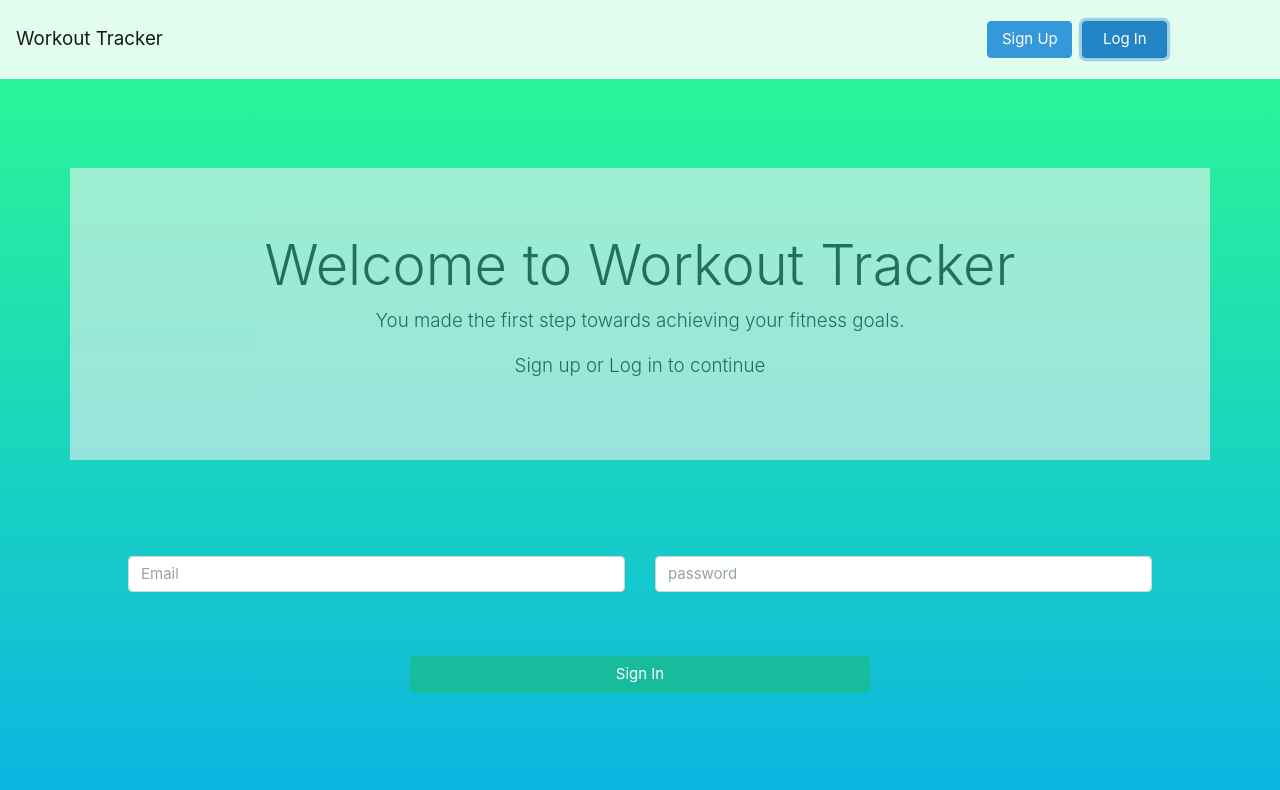
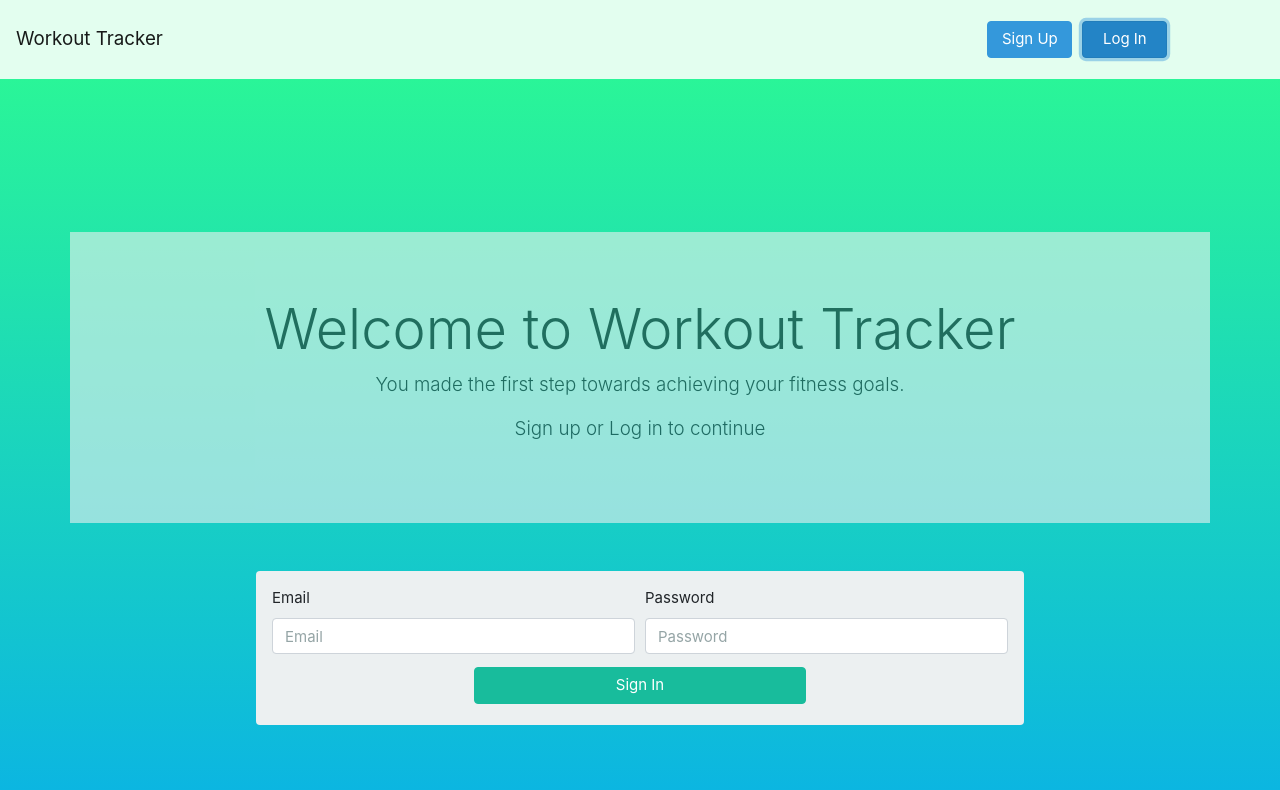
Before and after one commit to garrettmroberts/workout-planner, a React (Create React App) app in the folder client/: page / in a window 1280 px wide. Both pictures are taken after a click on the button "Log In". Shown: the top 790 px of the page. Built offline with nearby package versions, Linux system fonts and the light colour scheme; no server answers.

Commit message:
cleaned sign in form

```diff
--- a/client/src/components/LoginForm/index.js
+++ b/client/src/components/LoginForm/index.js
@@ -1,6 +1,7 @@
 import React, { useRef } from 'react';
 import { useStoreContext } from '../../utils/GlobalState';
 import API from '../../utils/API';
+import "./style.css";
 
 export default function LoginForm() {
 
@@ -31,16 +32,18 @@ export default function LoginForm() {
     pwRef.current.value = "";
   };
   return (
-    <form className="form-group mt-5 mb-5" onSubmit={handleSubmit}>
-      <div className='row'>
-        <div className='col'>
-        <input className="form-control mb-5" ref={userRef} placeholder="Email" />
+    <form id="login-form" className="p-3 rounded" onSubmit={handleSubmit}>
+      <div className='form-row text-left mb-2'>
+        <div className='col-md-6'>
+          <label>Email</label>
+          <input className="form-control" ref={userRef} placeholder="Email" />
         </div>
-        <div className = 'col'>
-        <input className="form-control mb-5" required ref={pwRef} placeholder="password" />
+        <div className = 'col-md-6'>
+          <label>Password</label>
+          <input className="form-control" required ref={pwRef} type="password" placeholder="Password" />
         </div>
       </div>
-        <button className="btn btn-success mt-3 mb-5" type="submit">Sign In</button>
+        <button className="btn btn-success" type="submit">Sign In</button>
     </form>
   );
 };
--- /dev/null
+++ b/client/src/components/LoginForm/style.css
@@ -0,0 +1,4 @@
+#login-form {
+  width:60%;
+  background-color: #ecf0f1;
+}
--- a/client/src/components/SignUpForm/index.js
+++ b/client/src/components/SignUpForm/index.js
@@ -53,7 +53,6 @@ function SignUpForm(){
   };
 
   const redirect = () => {
-    console.log('wtf');
     return ( <Redirect to='/'/> );
   }
 
```
